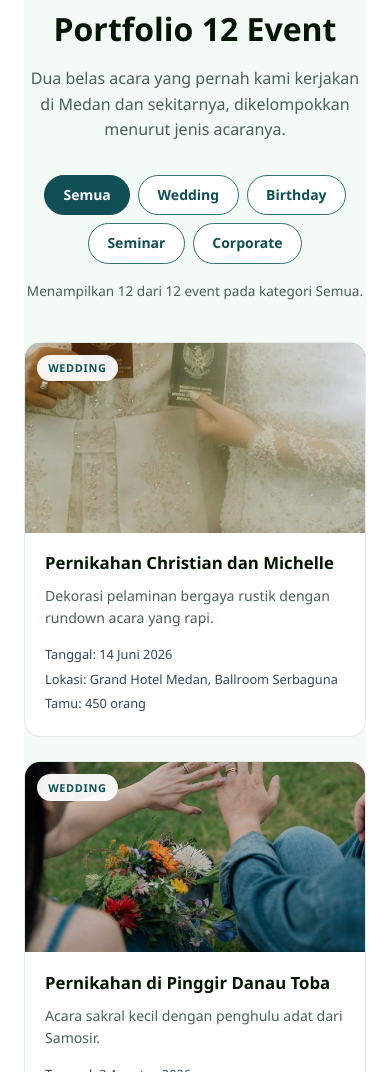
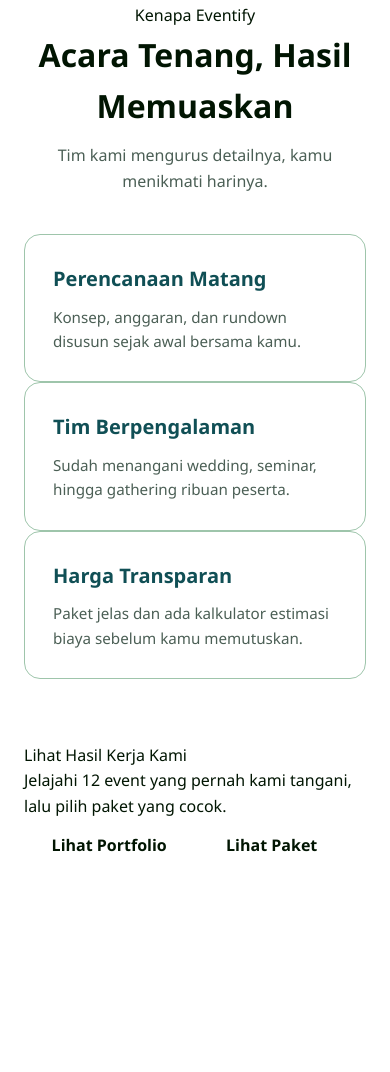
Before and after one commit to JhonPiterSitumorang-251401052/Event-Organizer-Eventify, a website: page index.html in a window 390 px wide. Shown: the part 1877-2949 px from the top of the page. After the commit the page ends 2749 px from the top, so only its background shows below. Drawn offline with Linux system fonts and the light colour scheme.

Commit message:
Menambahkan : Galery

```diff
--- a/index.html
+++ b/index.html
@@ -13,16 +13,16 @@
         <nav class="max-w-6xl mx-auto px-4 h-16 flex items-center justify-between">
             <a href="#home" class="text-2xl font-extrabold text-[#011502]">Event<span class="text-[#32746D]">ify</span></a>
             <ul class="hidden md:flex items-center gap-8 font-medium">
-                <li><a href="#home" class="nav-link hover:text-[#32746D]">Beranda</a></li>
+                <li><a href="index.html" class="nav-link active hover:text-[#32746D]">Beranda</a></li>
                 <li><a href="#layanan" class="nav-link hover:text-[#32746D]">Layanan</a></li>
-                <li><a href="#portfolio" class="nav-link hover:text-[#32746D]">Portfolio</a></li>
-                <li><a href="#gallery" class="nav-link hover:text-[#32746D]">Gallery</a></li>
-                <li><a href="#paket" class="nav-link hover:text-[#32746D]">Paket</a></li>
-                <li><a href="#calculator" class="nav-link hover:text-[#32746D]">Kalkulator</a></li>
+                <li><a href="portfolio.html" class="nav-link hover:text-[#32746D]">Portfolio</a></li>
+                <li><a href="portfolio.html#gallery" class="nav-link hover:text-[#32746D]">Gallery</a></li>
+                <li><a href="paket.html" class="nav-link hover:text-[#32746D]">Paket</a></li>
+                <li><a href="paket.html#calculator" class="nav-link hover:text-[#32746D]">Kalkulator</a></li>
             </ul>
-            <a href="#request" class="hidden md:inline-block bg-[#104F55] hover:bg-[#32746D] text-white font-semibold px-5 py-2 rounded-full transition">Request Event</a>
+            <a href="paket.html#request" class="hidden md:inline-block bg-[#104F55] hover:bg-[#32746D] text-white font-semibold px-5 py-2 rounded-full transition">Request Event</a>
             <button id="menu-btn" class="md:hidden text-3xl leading-none text-[#011502]" aria-label="Buka menu"><></button>
-        </nav>
+
             <ul id="mobile-menu" class="hidden md:hidden bg-white border-t border-[#9EC5AB] px-4 py-4 space-y-3 font-medium">
                 <li><a href="#home" class="block hover:text-[#32746D]">Beranda</a></li>
                 <li><a href="#layanan" class="block hover:text-[#32746D]">Layanan</a></li>
@@ -32,6 +32,7 @@
                 <li><a href="#calculator" class="block hover:text-[#32746D]">Kalkulator</a></li>
                 <li><a href="#request" class="block text-[#104F55] font-semibold">Request Event</a></li>
             </ul>
+        </nav>
     </header>
 
     <main class="pt-16">
@@ -43,8 +44,8 @@
                 <h1 class="hero-title">Wujudkan Momen <span>Tak Terlupakan</span> Bersama Eventify</h1>
                 <p class="hero-text">Kami menangani wedding, birthday, seminar, dan corporate event dengan perencanaan dan eksekusi yang matang.</p>
                 <div class="hero-actions">
-                    <a href="#request" class="btn text-[#104F55] font-semibold">Request Event</a>
-                    <a href="#portfolio" class="btn text-[#104F55] font-semibold">Lihat Portfolio</a>
+                    <a href="paket.html#request" class="btn text-[#104F55] font-semibold">Request Event</a>
+                    <a href="portfolio.html" class="btn text-[#104F55] font-semibold">Lihat Portfolio</a>
                 </div>
             </div>
         </section>
@@ -79,26 +80,39 @@
                 </div>
             </div>
         </section>
-
-        <section id="portfolio" class="section" style="background:#f4faf6;">
-            <!-- bagian 3: portfolio 12 event, dikelompokkan Wedding, Birthday, Seminar, Corporate -->
+        <section id="keunggulan" class="section section-alt">
             <div class="wrap">
                 <div class="section-head">
-                    <h2 class="section-title">Portfolio 12 Event</h2>
-                    <p class="section-desc">Dua belas acara yang pernah kami kerjakan di Medan dan sekitarnya, dikelompokkan menurut jenis acaranya.</p>
+                    <p class="section-label">Kenapa Eventify</p>
+                    <h2 class="section-title">Acara Tenang, Hasil Memuaskan</h2>
+                    <p class="section-desc">Tim kami mengurus detailnya, kamu menikmati harinya.</p>
                 </div>
 
-                <div id="filter" class="filter-wrap">
-                    <!-- diisi oleh script.js -->
-                </div>
-                <p id="portfolio-count" class="portfolio-count"></p>
-
-                <div id="portfolio-grid" class="event-grid">
-                    <!-- diisi oleh script.js -->
+                <div class="grid grid-cols-1 md:grid-cols-3 grid-gap" style="margin-top:2.5rem;">
+                    <article class="service-card">
+                        <h3 class="service-title">Perencanaan Matang</h3>
+                        <p class="service-text">Konsep, anggaran, dan rundown disusun sejak awal bersama kamu.</p>
+                    </article>
+                    <article class="service-card">
+                        <h3 class="service-title">Tim Berpengalaman</h3>
+                        <p class="service-text">Sudah menangani wedding, seminar, hingga gathering ribuan peserta.</p>
+                    </article>
+                    <article class="service-card">
+                        <h3 class="service-title">Harga Transparan</h3>
+                        <p class="service-text">Paket jelas dan ada kalkulator estimasi biaya sebelum kamu memutuskan.</p>
+                    </article>
                 </div>
             </div>
         </section>
-
+        <section class="cta-band">
+            <div class="wrap">
+                <h2 class="cta-title">Lihat Hasil Kerja Kami</h2>
+                <p class="cta-text">Jelajahi 12 event yang pernah kami tangani, lalu pilih paket yang cocok.</p>
+                <div class="cta-actions">
+                    <a href="portfolio.html" class="btn btn-light">Lihat Portfolio</a>
+                    <a href="paket.html" class="btn btn-outline-light">Lihat Paket</a>
+                </div>
+            </div>
         <section>
             <!-- bagian 4 -->
         </section>
```
Also changed, not shown: paket.html (+1 -1 lines), portofolio.html (+39 -1 lines). Lines whose indentation alone changed are shown as unchanged.
